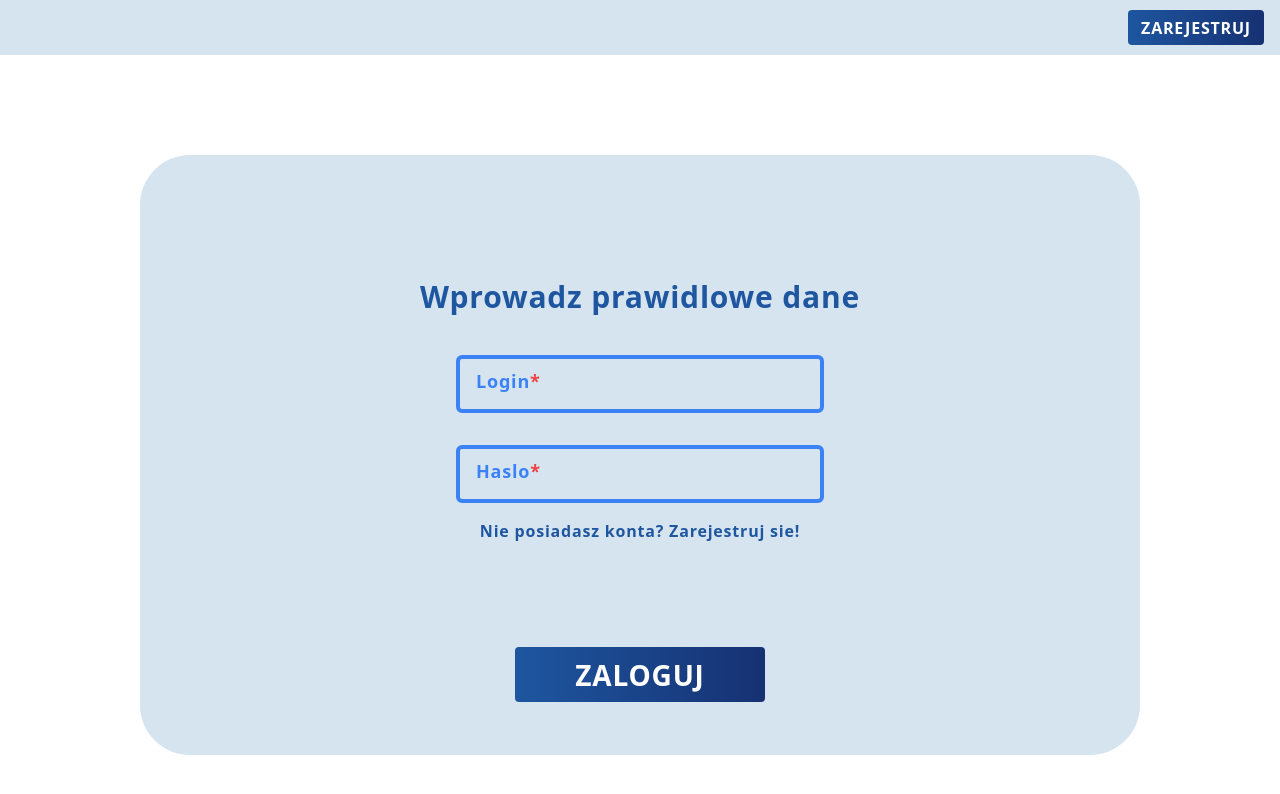
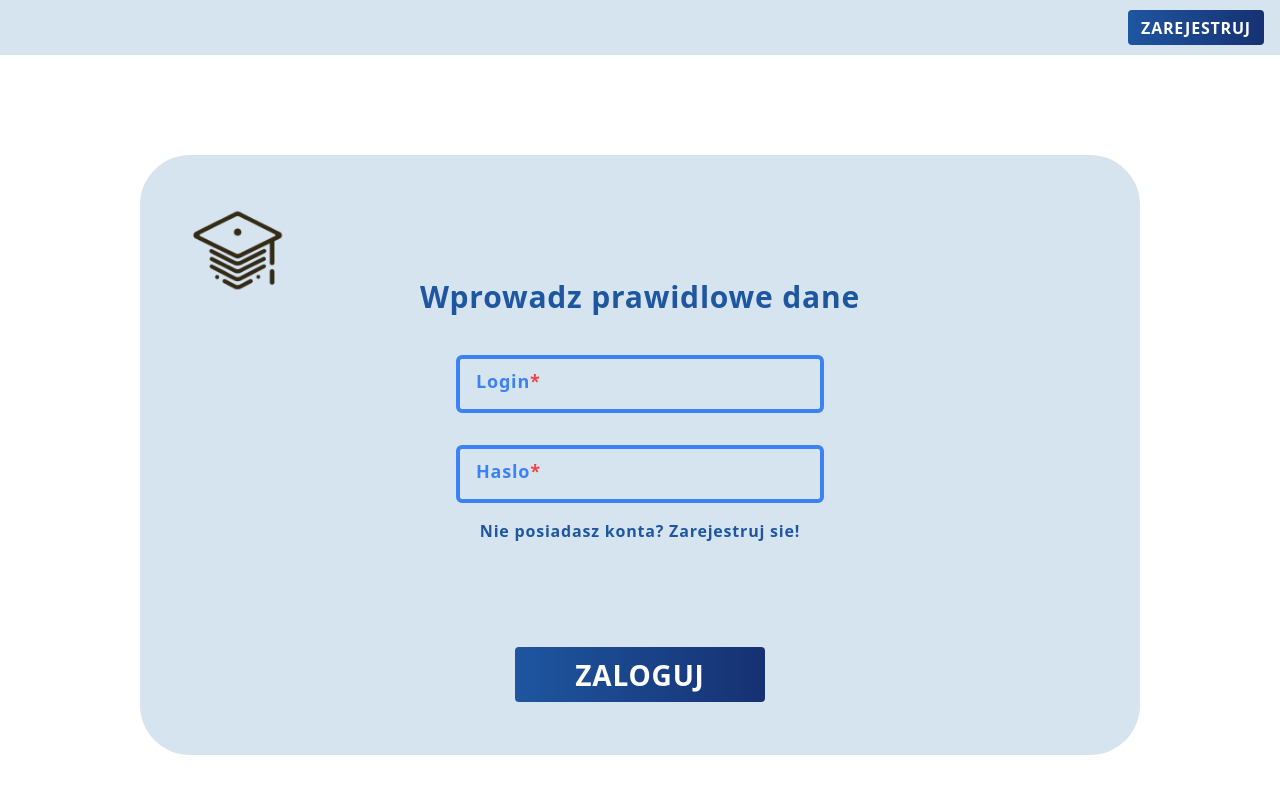
Before and after one commit to matmirowski/gong-web, a React (Create React App) app: page /sign in a window 1280 px wide. Shown: the top 794 px of the page. Built offline with nearby package versions, Linux system fonts and the light colour scheme; a web font is replaced by a local one.

Commit message:
[5] icon component, added icon to box

```diff
--- a/src/components/general/BlueBackgroundBox.tsx
+++ /dev/null
@@ -1,17 +0,0 @@
-import React from 'react';
-
-interface BoxProps {
-  children?: React.ReactNode;
-}
-
-const Box: React.FC<BoxProps> = ({children}) => {
-  return (
-    <div className="flex items-center justify-center min-h-screen">
-      <div className="bg-light-blue p-5 rounded-[50px] w-[1000px] h-[600px] mx-auto">
-        {children}
-      </div>
-    </div>
-  );
-};
-
-export default Box;
--- /dev/null
+++ b/src/components/general/Box.tsx
@@ -0,0 +1,21 @@
+import React from 'react';
+import Icon from './Icon';
+
+interface BoxProps {
+  children?: React.ReactNode;
+}
+
+const Box: React.FC<BoxProps> = ({ children }) => {
+  return (
+    <div className="flex items-center justify-center min-h-screen">
+      <div className="relative bg-light-blue p-5 rounded-[50px] w-[1000px] h-[600px] mx-auto">
+        <div className="absolute left-5 top-5">
+          <Icon name="logo-black" size={150} />
+        </div>
+        {children}
+      </div>
+    </div>
+  );
+};
+
+export default Box;
--- /dev/null
+++ b/src/components/general/Icon.tsx
@@ -0,0 +1,27 @@
+import React from 'react';
+
+type IconProps = {
+    name: string;
+    className?: string;
+    size?: number;
+};
+
+const Icon: React.FC<IconProps> = ({ name, className, size = 24 }) => {
+    const [src, setSrc] = React.useState<string>();
+
+    React.useEffect(() => {
+        import(`../../resources/${name}.png`)
+            .then(module => setSrc(module.default))
+            .catch(error => console.error(`Failed to load image ${name}:`, error));
+    }, [name]);
+
+    if (!src) {
+        return <div>Loading...</div>;
+    }
+
+    return (
+        <img src={src} alt={name} className={className} style={{ width: size, height: size }} />
+    );
+};
+
+export default Icon;
--- a/src/pages/LandingPage.tsx
+++ b/src/pages/LandingPage.tsx
@@ -1,6 +1,6 @@
 import React from 'react';
 import {Link} from 'react-router-dom';
-import Box from '../components/general/BlueBackgroundBox';
+import Box from '../components/general/Box';
 import Button, { ButtonState } from '../components/general/Button';
 import Row from '../components/general/Row';
 import Column from '../components/general/Column';
--- a/src/pages/SignInPage.tsx
+++ b/src/pages/SignInPage.tsx
@@ -1,5 +1,5 @@
 import React from 'react';
-import Box from '../components/general/BlueBackgroundBox';
+import Box from '../components/general/Box';
 import SignInForm from '../components/sign/SignInForm';
 import { Link } from 'react-router-dom';
 import Button, { ButtonState } from '../components/general/Button';
```
